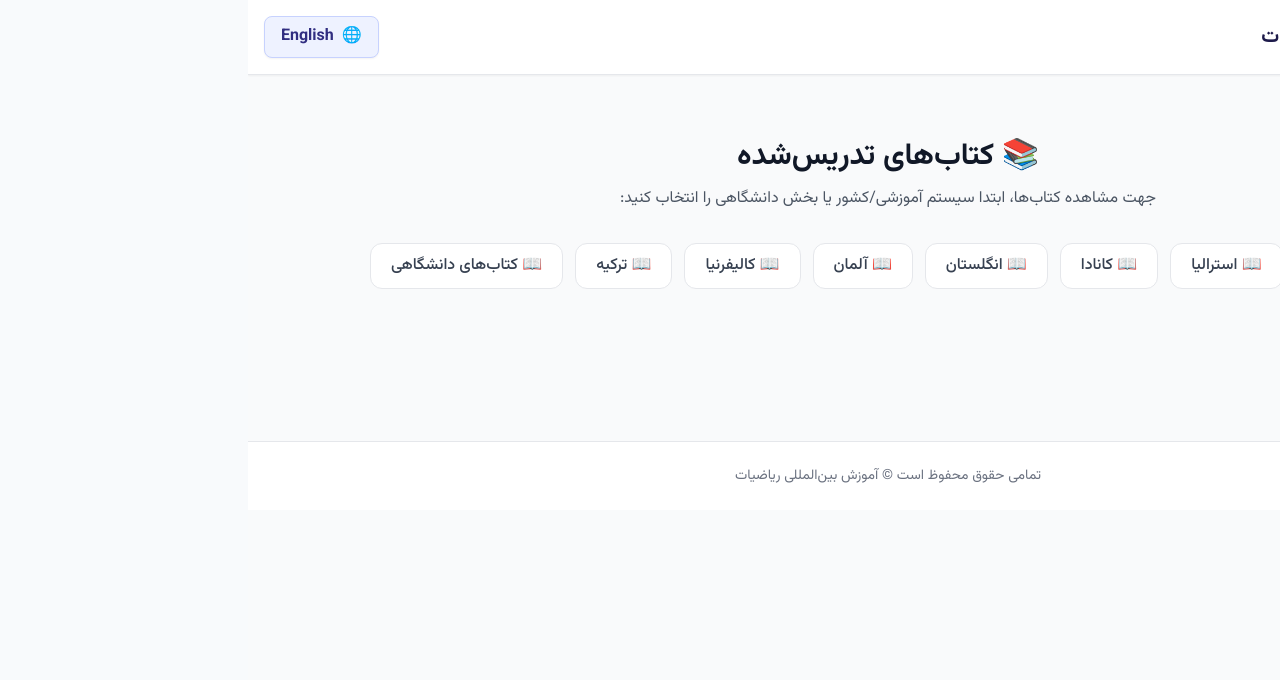
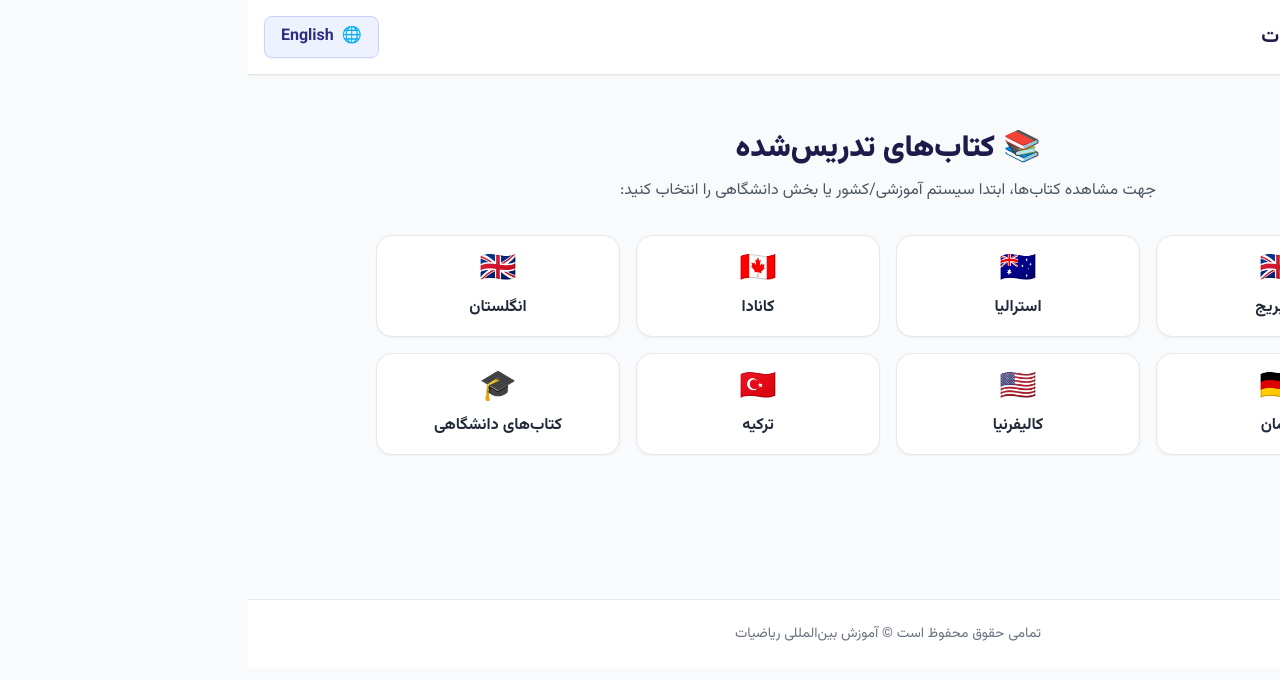
Before and after one commit to Hmohammadiz633/International-Mathematics-Site, a Next.js app: page / in a window 1280 px wide. Shown: the top 680 px of the page. Built offline with nearby package versions, Linux system fonts and the light colour scheme.

Commit message:
Update BooksSection.jsx

```diff
--- a/components/BooksSection.jsx
+++ b/components/BooksSection.jsx
@@ -2,7 +2,7 @@
 
 import { useState } from 'react';
 
-// لینک‌های اختصاصی تلگرام برای هر پایه
+// لینک‌های تلگرام برای مقاطع تحصیلی
 const TELEGRAM_LINKS = {
   g7: "https://t.me/International_Maths/1400",
   g8: "https://t.me/International_Maths/1401",
@@ -15,23 +15,23 @@ const TELEGRAM_LINKS = {
 const DEFAULT_TELEGRAM = "https://t.me/International_Maths";
 
 const categories = [
-  { id: 'cambridge', titleFa: 'کمبریج', titleEn: 'Cambridge' },
-  { id: 'australia', titleFa: 'استرالیا', titleEn: 'Australia' },
-  { id: 'canada', titleFa: 'کانادا', titleEn: 'Canada' },
-  { id: 'uk', titleFa: 'انگلستان', titleEn: 'UK' },
-  { id: 'germany', titleFa: 'آلمان', titleEn: 'Germany' },
-  { id: 'california', titleFa: 'کالیفرنیا', titleEn: 'California' },
-  { id: 'turkey', titleFa: 'ترکیه', titleEn: 'Turkey' },
-  { id: 'university', titleFa: 'کتاب‌های دانشگاهی', titleEn: 'University Textbooks' },
+  { id: 'cambridge', titleFa: 'کمبریج', titleEn: 'Cambridge', flag: '🇬🇧' },
+  { id: 'australia', titleFa: 'استرالیا', titleEn: 'Australia', flag: '🇦🇺' },
+  { id: 'canada', titleFa: 'کانادا', titleEn: 'Canada', flag: '🇨🇦' },
+  { id: 'uk', titleFa: 'انگلستان', titleEn: 'UK', flag: '🇬🇧' },
+  { id: 'germany', titleFa: 'آلمان', titleEn: 'Germany', flag: '🇩🇪' },
+  { id: 'california', titleFa: 'کالیفرنیا', titleEn: 'California', flag: '🇺🇸' },
+  { id: 'turkey', titleFa: 'ترکیه', titleEn: 'Turkey', flag: '🇹🇷' },
+  { id: 'university', titleFa: 'کتاب‌های دانشگاهی', titleEn: 'University Textbooks', flag: '🎓' },
 ];
 
 const schoolGrades = [
-  { id: 'g7', titleFa: 'سال هفتم', titleEn: 'Grade 7' },
-  { id: 'g8', titleFa: 'سال هشتم', titleEn: 'Grade 8' },
-  { id: 'g9', titleFa: 'سال نهم', titleEn: 'Grade 9' },
-  { id: 'g10', titleFa: 'سال دهم', titleEn: 'Grade 10' },
-  { id: 'g11', titleFa: 'سال یازدهم', titleEn: 'Grade 11' },
-  { id: 'g12', titleFa: 'سال دوازدهم', titleEn: 'Grade 12' },
+  { id: 'g7', titleFa: 'سال هفتم', titleEn: 'Grade 7', subFa: 'پایه ۷', subEn: 'Year 7' },
+  { id: 'g8', titleFa: 'سال هشتم', titleEn: 'Grade 8', subFa: 'پایه ۸', subEn: 'Year 8' },
+  { id: 'g9', titleFa: 'سال نهم', titleEn: 'Grade 9', subFa: 'پایه ۹', subEn: 'Year 9' },
+  { id: 'g10', titleFa: 'سال دهم', titleEn: 'Grade 10', subFa: 'پایه ۱۰', subEn: 'Year 10' },
+  { id: 'g11', titleFa: 'سال یازدهم', titleEn: 'Grade 11', subFa: 'پایه ۱۱', subEn: 'Year 11' },
+  { id: 'g12', titleFa: 'سال دوازدهم', titleEn: 'Grade 12', subFa: 'پایه ۱۲', subEn: 'Year 12' },
 ];
 
 export default function BooksSection({ lang = 'fa' }) {
@@ -39,57 +39,78 @@ export default function BooksSection({ lang = 'fa' }) {
 
   const isFa = lang === 'fa';
 
+  const currentCategoryObj = categories.find((c) => c.id === selectedCategory);
+
   return (
-    <section className="py-8 text-center">
-      <h2 className="text-3xl font-bold mb-3">
-        📚 {isFa ? 'کتاب‌های تدریس‌شده' : 'Taught Books'}
+    <section className="py-6">
+      <div className="text-center max-w-3xl mx-auto mb-8">
+        <h2 className="text-3xl font-extrabold text-indigo-950 mb-3 flex items-center justify-center gap-2">
+          <span>📚</span>
+          <span>{isFa ? 'کتاب‌های تدریس‌شده' : 'Taught Books'}</span>
         </h2>
-      <p className="text-gray-600 dark:text-gray-400 mb-8">
+        <p className="text-gray-600 text-sm md:text-base leading-relaxed">
           {isFa
             ? 'جهت مشاهده کتاب‌ها، ابتدا سیستم آموزشی/کشور یا بخش دانشگاهی را انتخاب کنید:'
             : 'Select an educational system, country, or university section to view books:'}
         </p>
+      </div>
 
-      {/* لیست دکمه‌های کشورهای انتخابی */}
-      <div className="flex flex-wrap justify-center gap-3 mb-10">
+      {/* کارت‌های انتخاب کشور/سیستم (به سبک قبلی سایت) */}
+      <div className="grid grid-cols-2 sm:grid-cols-3 md:grid-cols-4 gap-4 max-w-5xl mx-auto mb-10">
         {categories.map((cat) => (
           <button
             key={cat.id}
             onClick={() => setSelectedCategory(cat.id)}
-            className={`px-5 py-2.5 rounded-xl border transition-all font-medium ${
+            className={`p-4 rounded-2xl border text-center transition-all flex flex-col items-center justify-center gap-2 shadow-sm ${
               selectedCategory === cat.id
                 ? 'bg-indigo-900 text-white border-indigo-900 shadow-md scale-105'
-                : 'bg-white text-gray-700 border-gray-200 hover:bg-gray-100 hover:border-gray-300'
+                : 'bg-white text-gray-800 border-gray-200 hover:border-indigo-300 hover:shadow-md'
             }`}
           >
-            📖 {isFa ? cat.titleFa : cat.titleEn}
+            <span className="text-3xl">{cat.flag}</span>
+            <span className="font-bold text-sm md:text-base">
+              {isFa ? cat.titleFa : cat.titleEn}
+            </span>
           </button>
         ))}
       </div>
 
-      {/* نمایش مقاطع و لینک‌ها پس از انتخاب کشور */}
+      {/* بخش نمایش مقاطع/کتاب‌ها پس از انتخاب */}
       {selectedCategory && (
-        <div className="p-6 bg-white rounded-2xl shadow-sm border border-gray-200 max-w-5xl mx-auto transition-all">
+        <div className="p-6 md:p-8 bg-white rounded-3xl shadow-md border border-gray-100 max-w-5xl mx-auto transition-all">
+          <div className="flex items-center justify-center gap-2 mb-6 border-b pb-4">
+            <span className="text-2xl">{currentCategoryObj?.flag}</span>
+            <h3 className="text-2xl font-bold text-indigo-950">
+              {isFa ? currentCategoryObj?.titleFa : currentCategoryObj?.titleEn}
+            </h3>
+          </div>
+
           {selectedCategory === 'university' ? (
-            <div className="py-4">
-              <h3 className="text-xl font-bold mb-4 text-indigo-900">
-                🎓 {isFa ? 'کتاب‌های دانشگاهی' : 'University Textbooks'}
-              </h3>
+            <div className="text-center py-6">
+              <p className="text-gray-600 mb-6">
+                {isFa
+                  ? 'جهت دریافت و دانلود مستقیم کتاب‌های دانشگاهی کلیک کنید:'
+                  : 'Click below to access and download university textbooks directly:'}
+              </p>
               <a
                 href={DEFAULT_TELEGRAM}
                 target="_blank"
                 rel="noopener noreferrer"
-                className="inline-block px-6 py-3 bg-indigo-900 text-white font-medium rounded-xl shadow hover:bg-indigo-800 transition"
+                className="inline-flex items-center gap-2 px-8 py-3.5 bg-blue-600 text-white font-bold rounded-xl shadow-lg hover:bg-blue-700 transition scale-105"
               >
-                {isFa ? 'مشاهده در تلگرام' : 'View on Telegram'}
+                <span>✈️</span>
+                <span>{isFa ? 'مشاهده در تلگرام' : 'View on Telegram'}</span>
               </a>
             </div>
           ) : (
             <div>
-              <h3 className="text-xl font-bold mb-6 text-indigo-900">
-                {isFa ? 'مقاطع تحصیلی' : 'School Grades'}
-              </h3>
-              {/* آیکون و لینک سال هفتم تا دوازدهم برای همه کشورها */}
+              <p className="text-center text-gray-500 text-sm mb-6">
+                {isFa
+                  ? 'پایه‌های تحصیلی (برای مشاهده یا دانلود PDF روی پایه مورد نظر کلیک کنید)'
+                  : 'Select a grade to view or download the PDF:'}
+              </p>
+
+              {/* نمایش پایه ۷ تا ۱۲ مشابه آیکون‌های کمبریج برای همه کشورها */}
               <div className="grid grid-cols-2 sm:grid-cols-3 lg:grid-cols-6 gap-4">
                 {schoolGrades.map((grade) => (
                   <a
@@ -97,14 +118,21 @@ export default function BooksSection({ lang = 'fa' }) {
                     href={TELEGRAM_LINKS[grade.id]}
                     target="_blank"
                     rel="noopener noreferrer"
-                    className="p-4 bg-gray-50 rounded-xl hover:bg-indigo-50 border border-gray-200 hover:border-indigo-200 transition group flex flex-col items-center justify-between"
+                    className="p-4 bg-indigo-50/50 rounded-2xl border border-indigo-100 hover:border-indigo-400 hover:bg-indigo-100/60 transition group flex flex-col items-center justify-between text-center shadow-sm"
                   >
-                    <div className="text-3xl mb-2">📘</div>
-                    <div className="font-semibold text-gray-800 group-hover:text-indigo-900">
+                    <div className="w-12 h-12 rounded-xl bg-white flex items-center justify-center text-2xl shadow-sm mb-3 group-hover:scale-110 transition">
+                      📘
+                    </div>
+                    <div>
+                      <div className="font-bold text-indigo-950 text-sm">
                         {isFa ? grade.titleFa : grade.titleEn}
                       </div>
-                    <span className="text-xs text-indigo-600 font-medium underline mt-3">
-                      {isFa ? 'دانلود PDF' : 'Download PDF'}
+                      <div className="text-xs text-gray-500 mt-0.5">
+                        {isFa ? grade.subFa : grade.subEn}
+                      </div>
+                    </div>
+                    <span className="mt-3 px-3 py-1 bg-white text-indigo-700 text-xs font-semibold rounded-lg shadow-xs group-hover:bg-indigo-600 group-hover:text-white transition">
+                      {isFa ? 'دانلود PDF' : 'Download'}
                     </span>
                   </a>
                 ))}
```
Lines whose indentation alone changed are shown as unchanged.
